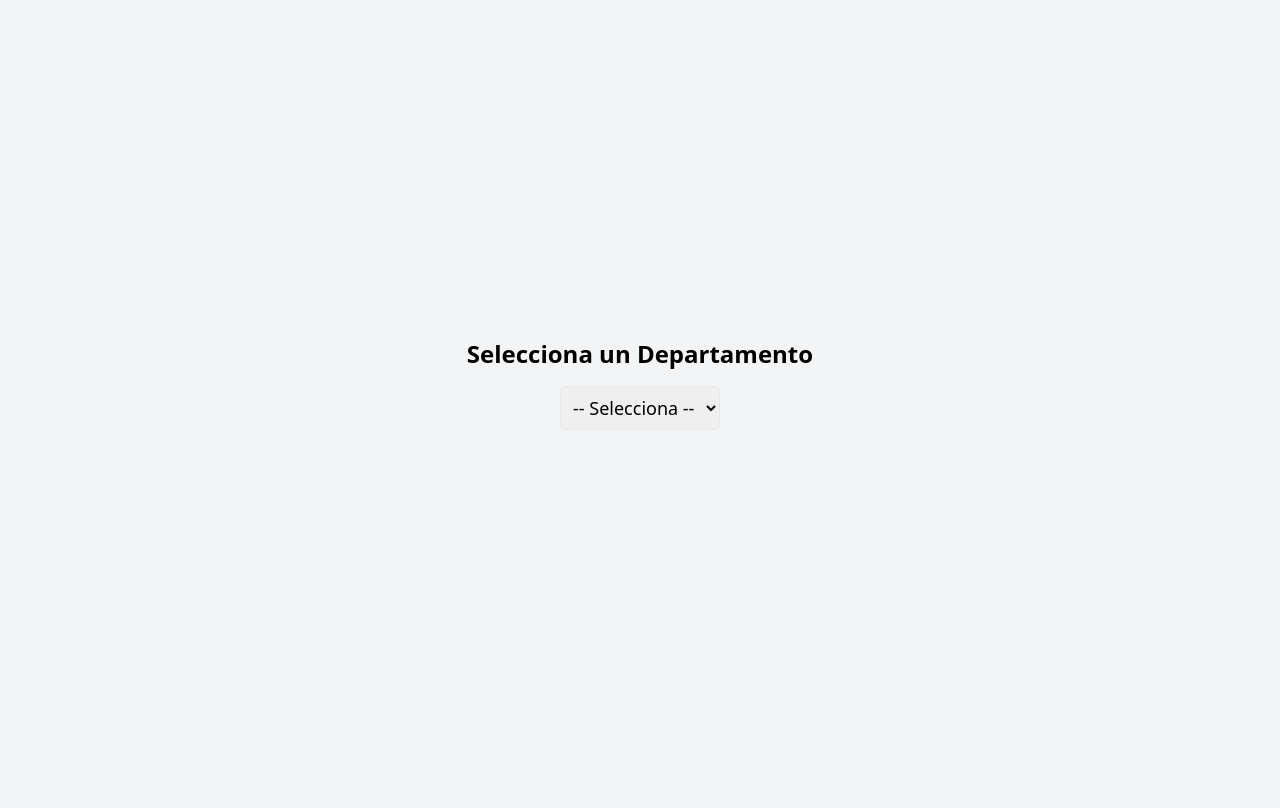
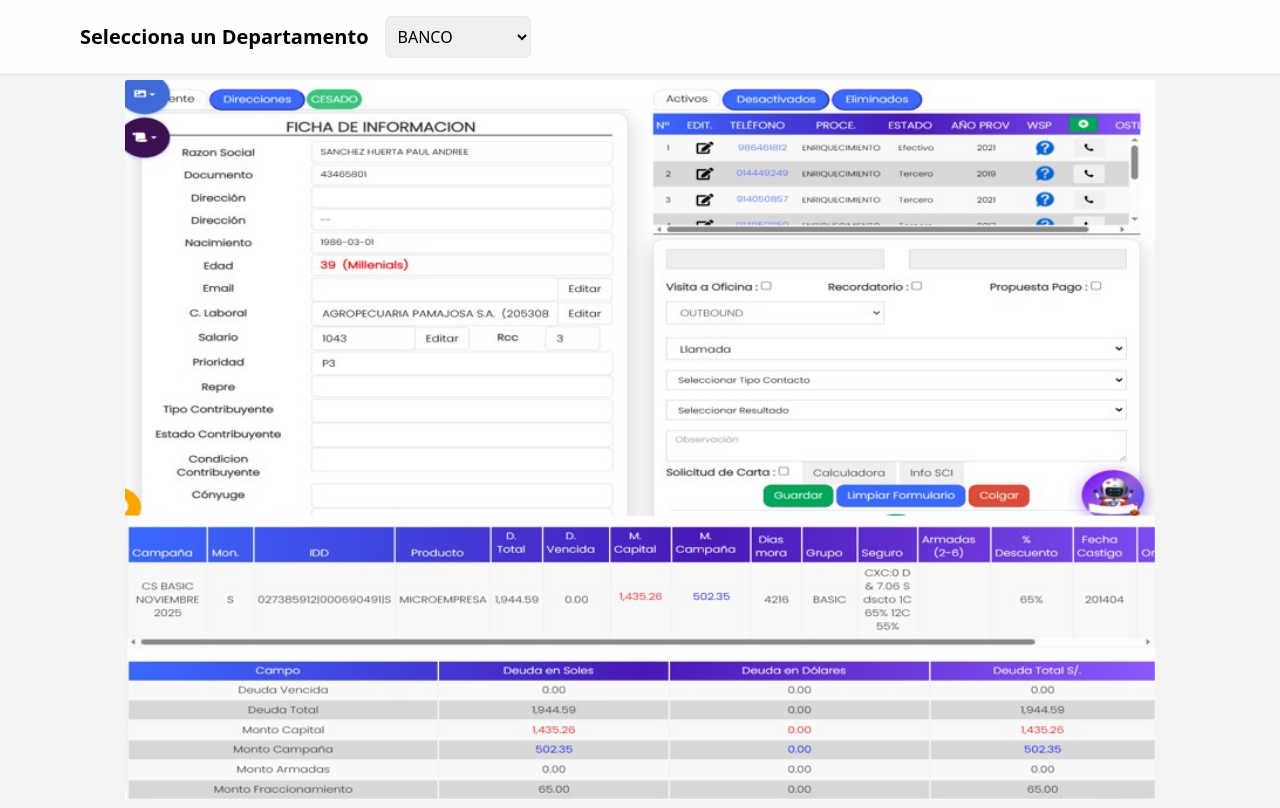
Before and after one commit to jonatansimulador-cmyk/selector-departamentos, a plain HTML site: page index.html in a window 1280 px wide. Drawn offline with nearby package versions, Linux system fonts and the light colour scheme.

Commit message:
Update index.html

```diff
--- a/index.html
+++ b/index.html
@@ -6,64 +6,71 @@
   <title>Selector de Departamentos</title>
   <script src="https://cdn.tailwindcss.com"></script>
 </head>
-<body class="bg-gray-100 min-h-screen flex flex-col items-center justify-center p-6">
+<body class="bg-gray-100">
 
-  <h1 class="text-2xl font-bold mb-4">Selecciona un Departamento</h1>
-
-  <!-- Selector -->
-  <select id="departamento" class="border p-2 rounded-md text-lg">
+  <!-- Barra superior fija con el selector -->
+  <header class="fixed top-0 left-0 right-0 z-50 bg-white/90 backdrop-blur border-b border-gray-200">
+    <div class="max-w-6xl mx-auto flex items-center gap-4 p-4">
+      <h1 class="text-lg md:text-xl font-semibold">Selecciona un Departamento</h1>
+      <select id="departamento"
+              class="border p-2 rounded-md text-sm md:text-base"
+              aria-label="Departamento">
         <option value="">-- Selecciona --</option>
         <option value="BANCO">BANCO</option>
         <option value="AUNA">AUNA</option>
         <option value="DUPREE">DUPREE</option>
         <option value="NATURA">NATURA</option>
       </select>
+    </div>
+  </header>
 
-  <!-- Contenedor para la imagen -->
-  <div id="imagenContainer" class="mt-6">
-    <img id="imagenDepartamento" src="" alt="" class="w-[420px] max-w-full h-auto rounded-lg shadow-lg hidden">
-    <p id="msg" class="text-sm text-gray-600 mt-2"></p>
+  <!-- Contenido principal: la imagen ocupa toda la pantalla disponible -->
+  <main class="pt-20"> <!-- deja espacio para la barra superior -->
+    <div class="w-screen h-[calc(100vh-5rem)] flex items-center justify-center overflow-hidden">
+      <!-- El contenedor ocupa todo, la imagen se ajusta dentro sin recortarse -->
+      <img id="imagenDepartamento"
+           src=""
+           alt=""
+           class="w-full h-full object-contain select-none"
+           style="image-rendering: -webkit-optimize-contrast;" />
     </div>
+    <p id="msg" class="text-center text-sm text-gray-600 mt-2"></p>
+  </main>
 
   <script>
     const selector = document.getElementById('departamento');
     const imagen = document.getElementById('imagenDepartamento');
     const msg = document.getElementById('msg');
 
-    // Mapeo de imágenes (puedes ir agregando más rutas por opción)
+    // Rutas (puedes agregar las demás cuando tengas las imágenes)
     const rutas = {
-      BANCO: ["/img/banco.jpg", "banco.jpg"], // intenta primero /img/banco.jpg y luego banco.jpg (raíz)
-      AUNA:  ["https://via.placeholder.com/800x500.png?text=AUNA"],
-      DUPREE:["https://via.placeholder.com/800x500.png?text=DUPREE"],
-      NATURA:["https://via.placeholder.com/800x500.png?text=NATURA"]
+      BANCO: ["/img/banco.jpg", "banco.jpg"],
+      AUNA:  ["https://via.placeholder.com/1600x900.png?text=AUNA"],
+      DUPREE:["https://via.placeholder.com/1600x900.png?text=DUPREE"],
+      NATURA:["https://via.placeholder.com/1600x900.png?text=NATURA"]
     };
 
     function cargarConFallback(sources, onOk, onFail) {
       let i = 0;
       const probe = new Image();
-      probe.onload = () => onOk(sources[i]);   // la ruta i funcionó
+      probe.onload = () => onOk(sources[i]);
       probe.onerror = () => {
         i++;
-        if (i < sources.length) {
-          probe.src = sources[i];
-        } else {
-          onFail();
-        }
+        if (i < sources.length) probe.src = sources[i];
+        else onFail();
       };
       probe.src = sources[i];
     }
 
     function mostrarImagen(valor) {
-      // reset
-      imagen.classList.add('hidden');
+      msg.textContent = "";
       imagen.src = "";
       imagen.alt = "";
-      msg.textContent = "";
 
       if (!valor) return;
 
       const sources = rutas[valor];
-      if (!sources || sources.length === 0) {
+      if (!sources?.length) {
         msg.textContent = "Aún no hay imagen configurada para " + valor + ".";
         return;
       }
@@ -73,17 +80,23 @@
         (okSrc) => {
           imagen.src = okSrc;
           imagen.alt = valor;
-          imagen.classList.remove('hidden');
         },
         () => {
-          msg.textContent = "No se encontró la imagen para " + valor + ". Verifica la ruta en GitHub.";
+          msg.textContent = "No se encontró la imagen para " + valor + ". Verifica la ruta.";
         }
       );
     }
 
+    // Si quieres que BANCO aparezca por defecto al cargar:
+    selector.value = "BANCO";
+    mostrarImagen("BANCO");
+
     selector.addEventListener('change', () => {
       mostrarImagen(selector.value);
     });
+
+    // Ajusta la altura si cambias el alto de la cabecera:
+    // Cambia 5rem en h-[calc(100vh-5rem)] por el valor real de la barra.
   </script>
 </body>
 </html>
```
Lines whose indentation alone changed are shown as unchanged.
